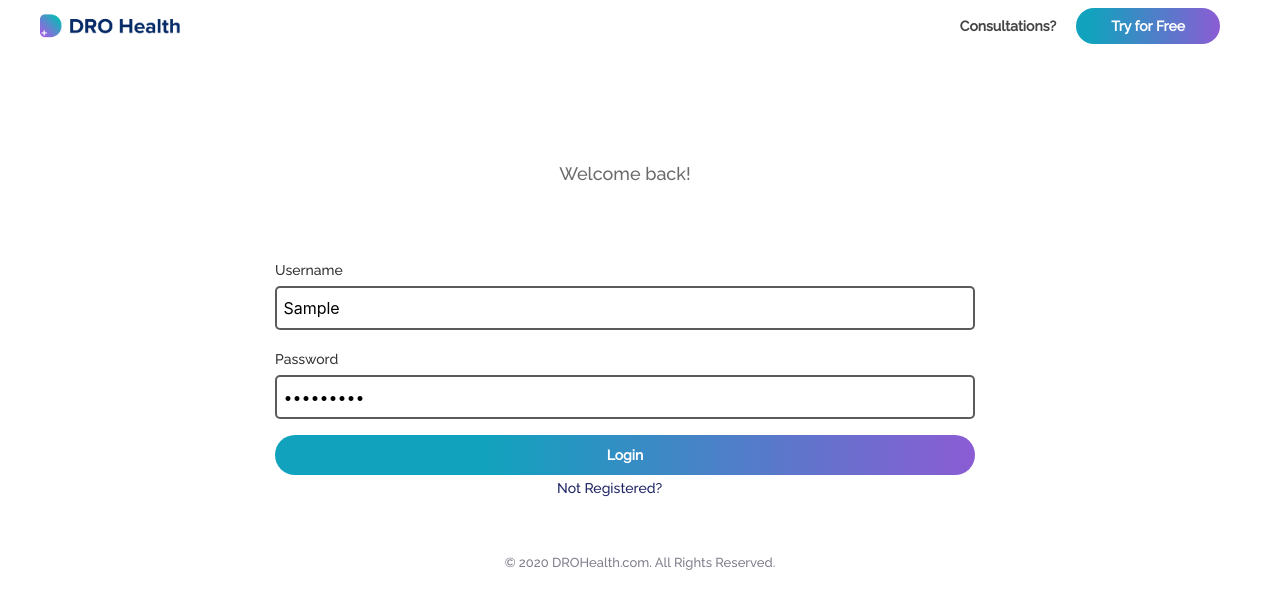
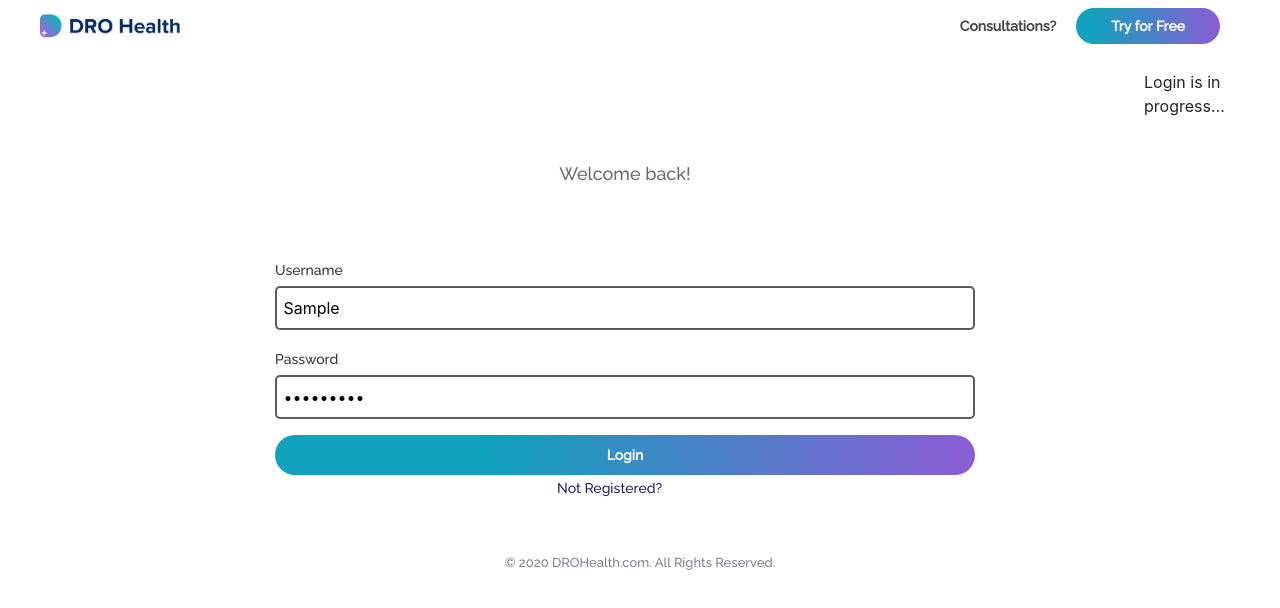
Before and after one commit to siccoo/dro-health, a React (Create React App) app: page /login in a window 1280 px wide. Both pictures are taken after typing "Sample", "Sample123" into the empty fields and a click on the button "Login". Shown: the top 608 px of the page. Built offline with nearby package versions, Linux system fonts and the light colour scheme; no server answers.

Commit message:
updates on Login/index.js

```diff
--- a/src/pages/Login/index.js
+++ b/src/pages/Login/index.js
@@ -84,6 +84,7 @@ const Login = () => {
                 <div className="row">
                     <div className="col-sm-12 col-md-10 offset-md-2">
                         <form onSubmit={handleSubmit(onSubmit)} noValidate autoComplete="off">
+                        {message && <span>{message.data}</span>}
                             <p>Welcome back!</p>
                             <div className="form-group">
                                 <label htmlFor="inputForUsername">Username</label>
```
